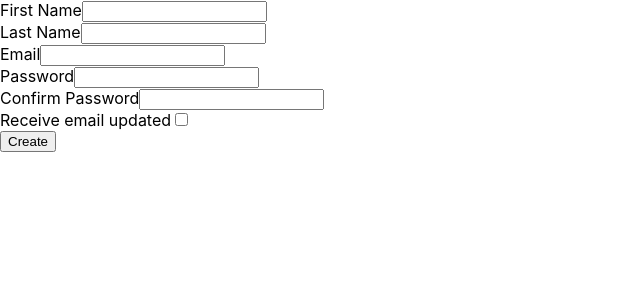
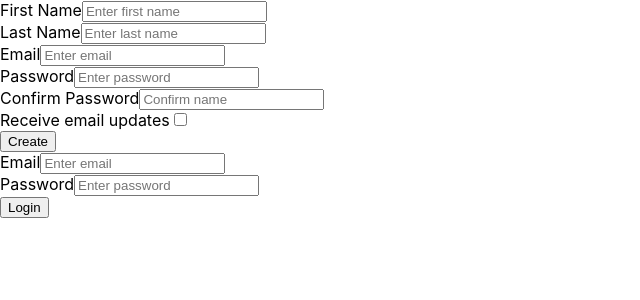
Before and after one commit to Tyler-Oreskey/lax-scheduler-frontend, a React (Create React App) app: page / in a window 1280 px wide. Shown: the top 300 px of the page, without its empty margins (0-640 px from the left). Built offline with nearby package versions, Linux system fonts and the light colour scheme; no server answers.

Commit message:
added dynamic forms

```diff
--- a/package.json
+++ b/package.json
@@ -7,6 +7,7 @@
     "@testing-library/react": "^11.2.5",
     "@testing-library/user-event": "^12.7.3",
     "axios": "^0.21.1",
+    "prop-types": "^15.7.2",
     "react": "^17.0.1",
     "react-dom": "^17.0.1",
     "react-scripts": "4.0.3",
--- a/src/App.js
+++ b/src/App.js
@@ -1,11 +1,13 @@
 import './App.css';
 
 import Signup from './containers/Users/Signup/Signup';
+import Login from './containers/Users/Login/Login';
 
 const App = () => {
   return (
     <div className="App">
       <Signup />
+      <Login />
     </div>
   );
 };
--- /dev/null
+++ b/src/components/UI/Button/Button.jsx
@@ -0,0 +1,13 @@
+import React from 'react';
+import propTypes from 'prop-types';
+
+const Button = (props) => <button>{props.buttonText}</button>;
+
+Button.propTypes = {
+  type: propTypes.string.isRequired,
+  buttonText: propTypes.string.isRequired,
+  class: propTypes.string.isRequired,
+  onClick: propTypes.func,
+};
+
+export default Button;
--- /dev/null
+++ b/src/components/UI/Input/Input.jsx
@@ -0,0 +1,29 @@
+import React from 'react';
+import propTypes from 'prop-types';
+
+const Input = (props) => {
+  return (
+    <div>
+      <label>{props.label}</label>
+      <input
+        type={props.type}
+        name={props.name}
+        placeholder={props.placeholder}
+        value={props.value}
+        onChange={props.onChange}
+      />
+    </div>
+  );
+};
+
+Input.propTypes = {
+  label: propTypes.string.isRequired,
+  type: propTypes.string.isRequired,
+  name: propTypes.string.isRequired,
+  autocomplete: propTypes.string.isRequired,
+  value: propTypes.any.isRequired,
+  placeholder: propTypes.string.isRequired,
+  onChange: propTypes.func.isRequired,
+};
+
+export default Input;
--- /dev/null
+++ b/src/components/Users/LoginForm/LoginForm.jsx
@@ -0,0 +1,38 @@
+import React from 'react';
+import propTypes from 'prop-types';
+
+import Input from '../../UI/Input/Input';
+import Button from '../../UI/Button/Button';
+
+const LoginForm = (props) => {
+  const formElements = Object.values(props.formElements).map(
+    (element, index) => {
+      return (
+        <Input
+          key={index}
+          label={element.label}
+          type={element.type}
+          name={element.name}
+          placeholder={element.placeholder}
+          autocomplete={element.autocomplete}
+          value={element.value}
+          onChange={props.handleInputChange}
+        />
+      );
+    }
+  );
+  return (
+    <form onSubmit={props.handleSubmit}>
+      {formElements}
+      <Button type="submit" buttonText="Login" class="primary" />
+    </form>
+  );
+};
+
+LoginForm.propTypes = {
+  formElements: propTypes.object.isRequired,
+  handleInputChange: propTypes.func.isRequired,
+  handleSubmit: propTypes.func.isRequired,
+};
+
+export default LoginForm;
--- /dev/null
+++ b/src/components/Users/SignupForm/SignupForm.jsx
@@ -0,0 +1,38 @@
+import React from 'react';
+import propTypes from 'prop-types';
+
+import Input from '../../UI/Input/Input';
+import Button from '../../UI/Button/Button';
+
+const SignupForm = (props) => {
+  const formElements = Object.values(props.formElements).map(
+    (element, index) => {
+      return (
+        <Input
+          key={index}
+          label={element.label}
+          type={element.type}
+          name={element.name}
+          placeholder={element.placeholder}
+          autocomplete={element.autocomplete}
+          value={element.value}
+          onChange={props.handleInputChange}
+        />
+      );
+    }
+  );
+  return (
+    <form onSubmit={props.handleSubmit}>
+      {formElements}
+      <Button type="submit" buttonText="Create" class="primary" />
+    </form>
+  );
+};
+
+SignupForm.propTypes = {
+  formElements: propTypes.object.isRequired,
+  handleInputChange: propTypes.func.isRequired,
+  handleSubmit: propTypes.func.isRequired,
+};
+
+export default SignupForm;
--- a/src/containers/Users/Login/Login.jsx
+++ b/src/containers/Users/Login/Login.jsx
@@ -1,27 +1,47 @@
 import React, { Component } from 'react';
-import Form from './Form/Form';
 
+import LoginForm from '../../../components/Users/LoginForm/LoginForm';
 import axios from '../../../axios';
 
 class Login extends Component {
   state = {
-    email: '',
-    password: '',
+    formElements: {
+      email: {
+        label: 'Email',
+        type: 'email',
+        name: 'email',
+        placeholder: 'Enter email',
+        autocomplete: 'email',
+        value: '',
+      },
+      password: {
+        label: 'Password',
+        type: 'password',
+        name: 'password',
+        placeholder: 'Enter password',
+        autocomplete: 'password',
+        value: '',
+      },
+    },
   };
 
   handleInputChange = (e) => {
     const { name, value } = e.target;
-    this.setState({ [name]: value });
+    const { formElements } = { ...this.state };
+    formElements[name].value = value;
+    this.setState({ formElements });
   };
 
   handleSubmit = async (e) => {
     try {
       e.preventDefault();
 
-      await axios.users.post('/login', {
-        email: this.state.email,
-        password: this.state.password,
-      });
+      const body = {
+        email: this.state.formElements.email.value,
+        password: this.state.formElements.password.value,
+      };
+
+      await axios.users.post('/login', body);
     } catch (error) {
       // handle error here
     }
@@ -29,8 +49,8 @@ class Login extends Component {
 
   render() {
     return (
-      <Form
-        {...this.state}
+      <LoginForm
+        formElements={this.state.formElements}
         handleInputChange={this.handleInputChange}
         handleSubmit={this.handleSubmit}
       />
--- a/src/containers/Users/Signup/Form/Form.jsx
+++ /dev/null
@@ -1,67 +0,0 @@
-import React from 'react';
-
-const Form = (props) => {
-  return (
-    <form onSubmit={props.handleSubmit}>
-      <div>
-        <label>First Name</label>
-        <input
-          type="text"
-          name="first_name"
-          onChange={props.handleInputChange}
-          value={props.first_name}
-        />
-      </div>
-      <div>
-        <label>Last Name</label>
-        <input
-          type="text"
-          name="last_name"
-          onChange={props.handleInputChange}
-          value={props.last_name}
-        />
-      </div>
-      <div>
-        <label>Email</label>
-        <input
-          type="email"
-          name="email"
-          onChange={props.handleInputChange}
-          value={props.email}
-        />
-      </div>
-      <div>
-        <label>Password</label>
-        <input
-          type="password"
-          name="password"
-          onChange={props.handleInputChange}
-          value={props.password}
-        />
-      </div>
-      <div>
-        <label>Confirm Password</label>
-        <input
-          type="password"
-          name="confirmedPassword"
-          onChange={props.handleInputChange}
-          value={props.confirmedPassword}
-        />
-      </div>
-      <div>
-        <label>Receive email updated</label>
-        <input
-          type="checkbox"
-          name="receive_emails"
-          onChange={props.handleChecked}
-          value={props.receive_emails}
-        />
-      </div>
-      <div>
-        <button type="submit">Create</button>
-      </div>
-    </form>
-  );
-};
-
-export default Form;
--- a/src/containers/Users/Signup/Signup.jsx
+++ b/src/containers/Users/Signup/Signup.jsx
@@ -1,39 +1,87 @@
 import React, { Component } from 'react';
-import Form from './Form/Form';
+import SignupForm from '../../../components/Users/SignupForm/SignupForm';
 
 import axios from '../../../axios';
 
 class Signup extends Component {
   state = {
-    first_name: '',
-    last_name: '',
-    email: '',
-    password: '',
-    confirmedPassword: '',
-    receive_emails: false,
+    formElements: {
+      first_name: {
+        label: 'First Name',
+        type: 'text',
+        name: 'first_name',
+        placeholder: 'Enter first name',
+        autocomplete: 'first name',
+        value: '',
+      },
+      last_name: {
+        label: 'Last Name',
+        type: 'text',
+        name: 'last_name',
+        placeholder: 'Enter last name',
+        autocomplete: 'last name',
+        value: '',
+      },
+      email: {
+        label: 'Email',
+        type: 'email',
+        name: 'email',
+        placeholder: 'Enter email',
+        autocomplete: 'email',
+        value: '',
+      },
+      password: {
+        label: 'Password',
+        type: 'password',
+        name: 'password',
+        placeholder: 'Enter password',
+        autocomplete: 'password',
+        value: '',
+      },
+      confirmedPassword: {
+        label: 'Confirm Password',
+        type: 'password',
+        name: 'confirmedPassword',
+        placeholder: 'Confirm name',
+        autocomplete: 'confirm password',
+        value: '',
+      },
+      receive_emails: {
+        label: 'Receive email updates',
+        type: 'checkbox',
+        name: 'receive_emails',
+        placeholder: 'Receive email updates',
+        autocomplete: 'receive email updates',
+        value: '',
+      },
+    },
   };
 
   handleInputChange = (e) => {
-    const { name, value } = e.target;
-    this.setState({ [name]: value });
-  };
+    let { name, value, type } = e.target;
 
-  handleChecked = (e) => {
-    const { name, checked } = e.target;
-    this.setState({ [name]: checked });
+    if (type === 'checkbox') {
+      value = e.target.checked;
+    }
+
+    const { formElements } = { ...this.state };
+    formElements[name].value = value;
+    this.setState({ formElements });
   };
 
   handleSubmit = async (e) => {
     try {
       e.preventDefault();
 
-      await axios.users.post(null, {
-        first_name: this.state.first_name,
-        last_name: this.state.last_name,
-        email: this.state.email,
-        password: this.state.password,
-        receive_emails: this.state.receive_emails,
-      });
+      const body = {
+        first_name: this.state.formElements.first_name.value,
+        last_name: this.state.formElements.last_name.value,
+        email: this.state.formElements.email.value,
+        password: this.state.formElements.password.value,
+        receive_emails: this.state.formElements.receive_emails.value,
+      };
+
+      await axios.users.post(null, body);
     } catch (error) {
       // handle error here
     }
@@ -41,10 +89,9 @@ class Signup extends Component {
 
   render() {
     return (
-      <Form
-        {...this.state}
+      <SignupForm
+        formElements={this.state.formElements}
         handleInputChange={this.handleInputChange}
-        handleChecked={this.handleChecked}
         handleSubmit={this.handleSubmit}
       />
     );
```
Also changed, not shown: src/containers/Users/Login/Form/Form.jsx (deleted, +0 -31 lines), 1 other file (tests, documents, lock files or other folders).
